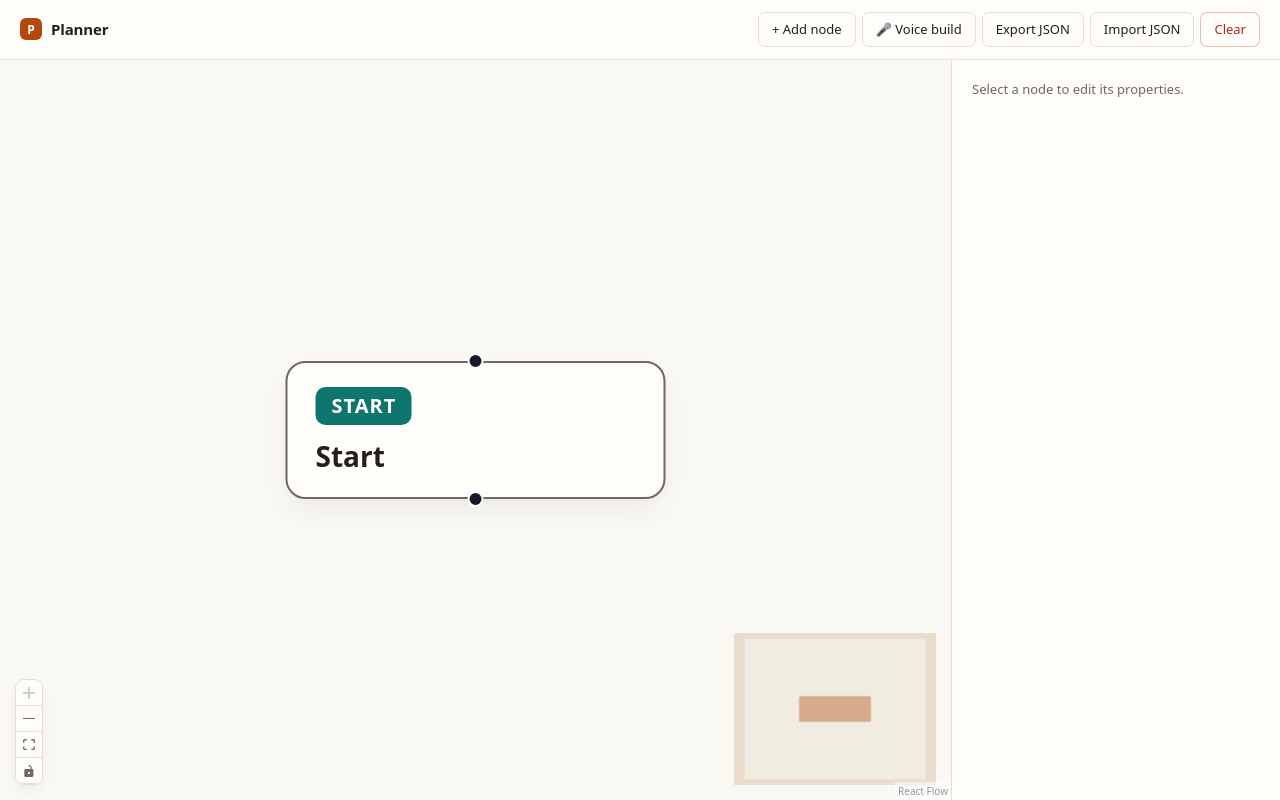
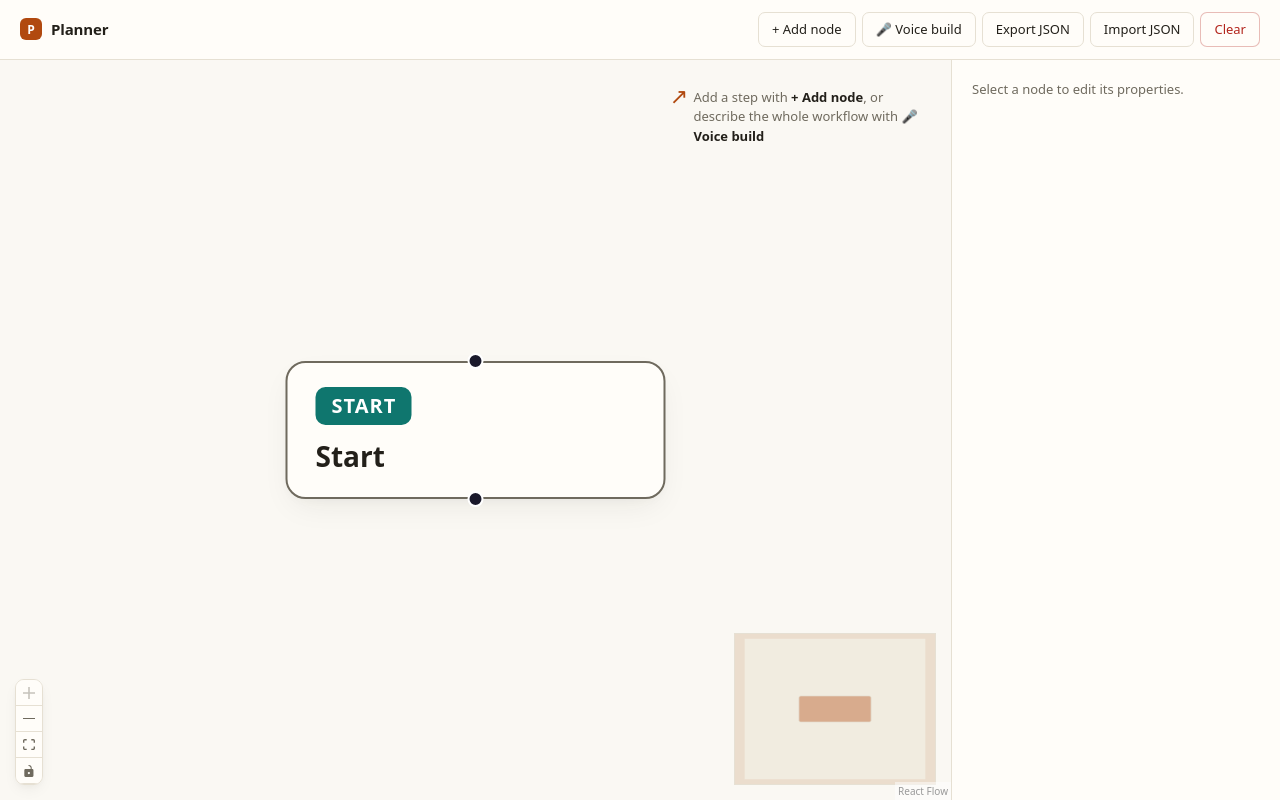
Before and after one commit to fordaaaa/planner, a React (Vite) app: page / in a window 1280 px wide. Built offline with nearby package versions, Linux system fonts and the light colour scheme.

Commit message:
feat: add animated onboarding hint for empty canvas

```diff
--- a/src/App.css
+++ b/src/App.css
@@ -99,6 +99,7 @@
   flex: 1;
   min-width: 0;
   background: var(--bg);
+  position: relative;
 }
 
 .canvas-wrap .react-flow__controls {
@@ -598,3 +599,53 @@
 .modal-actions button.danger:hover {
   filter: brightness(1.1);
 }
+
+.onboarding-hint {
+  position: absolute;
+  top: 24px;
+  right: 24px;
+  display: flex;
+  align-items: flex-start;
+  gap: 8px;
+  max-width: 260px;
+  animation: hint-in 0.4s cubic-bezier(0.16, 1, 0.3, 1) 0.3s backwards;
+  pointer-events: none;
+}
+
+.onboarding-arrow {
+  font-size: 22px;
+  color: var(--accent);
+  animation: hint-bounce 1.6s ease-in-out infinite;
+}
+
+.onboarding-hint p {
+  margin: 4px 0 0;
+  font-size: 13px;
+  color: var(--text);
+  line-height: 1.5;
+}
+
+.onboarding-hint strong {
+  color: var(--text-h);
+}
+
+@keyframes hint-in {
+  from {
+    opacity: 0;
+    transform: translateY(-6px);
+  }
+  to {
+    opacity: 1;
+    transform: translateY(0);
+  }
+}
+
+@keyframes hint-bounce {
+  0%,
+  100% {
+    transform: translate(0, 0);
+  }
+  50% {
+    transform: translate(3px, -4px);
+  }
+}
--- a/src/App.tsx
+++ b/src/App.tsx
@@ -14,6 +14,7 @@ import NodeInspector from './components/NodeInspector';
 import VoicePanel from './components/VoicePanel';
 import ToastStack from './components/ToastStack';
 import ConfirmModal from './components/ConfirmModal';
+import OnboardingHint from './components/OnboardingHint';
 import { exportGraph, importGraph, loadFromLocalStorage, saveToLocalStorage } from './lib/graphStorage';
 import { useToasts } from './lib/useToasts';
 import type { WorkflowGraph, WorkflowNode, WorkflowNodeData } from './lib/types';
@@ -138,6 +139,7 @@ function App() {
   );
 
   const selectedNode = nodes.find((n) => n.id === selectedId) ?? null;
+  const showOnboarding = nodes.length === 1 && edges.length === 0 && !voiceOpen;
 
   return (
     <div className="app">
@@ -157,7 +159,9 @@ function App() {
           onEdgesChange={onEdgesChange}
           onConnect={onConnect}
           onNodeClick={(node) => setSelectedId(node?.id ?? null)}
-        />
+        >
+          {showOnboarding && <OnboardingHint />}
+        </Canvas>
         <NodeInspector node={selectedNode} onChange={handleNodeDataChange} onDelete={handleDeleteNode} />
       </div>
       {voiceOpen && <VoicePanel onCompile={handleVoiceCompile} onClose={() => setVoiceOpen(false)} />}
--- a/src/components/Canvas.tsx
+++ b/src/components/Canvas.tsx
@@ -1,4 +1,4 @@
-import { useMemo } from 'react';
+import { useMemo, type ReactNode } from 'react';
 import {
   Controls,
   MiniMap,
@@ -19,6 +19,7 @@ interface CanvasProps {
   onEdgesChange: OnEdgesChange;
   onConnect: OnConnect;
   onNodeClick: (node: WorkflowNode | null) => void;
+  children?: ReactNode;
 }
 
 export default function Canvas({
@@ -28,6 +29,7 @@ export default function Canvas({
   onEdgesChange,
   onConnect,
   onNodeClick,
+  children,
 }: CanvasProps) {
   const nodeTypes = useMemo(() => ({ agent: AgentNode }), []);
 
@@ -54,6 +56,7 @@ export default function Canvas({
           nodeStrokeColor="var(--border)"
         />
       </ReactFlow>
+      {children}
     </div>
   );
 }
--- /dev/null
+++ b/src/components/OnboardingHint.tsx
@@ -0,0 +1,10 @@
+export default function OnboardingHint() {
+  return (
+    <div className="onboarding-hint">
+      <div className="onboarding-arrow">↗</div>
+      <p>
+        Add a step with <strong>+ Add node</strong>, or describe the whole workflow with <strong>🎤 Voice build</strong>
+      </p>
+    </div>
+  );
+}
```
